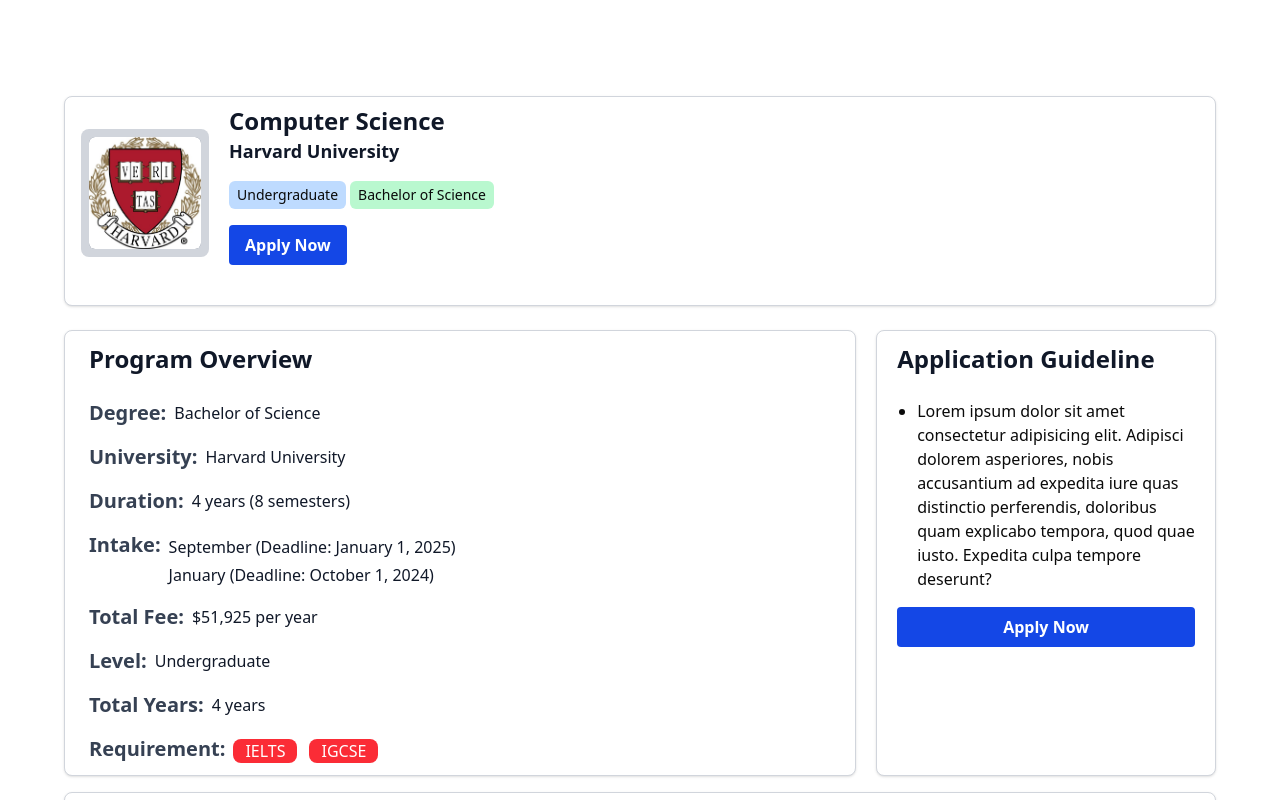
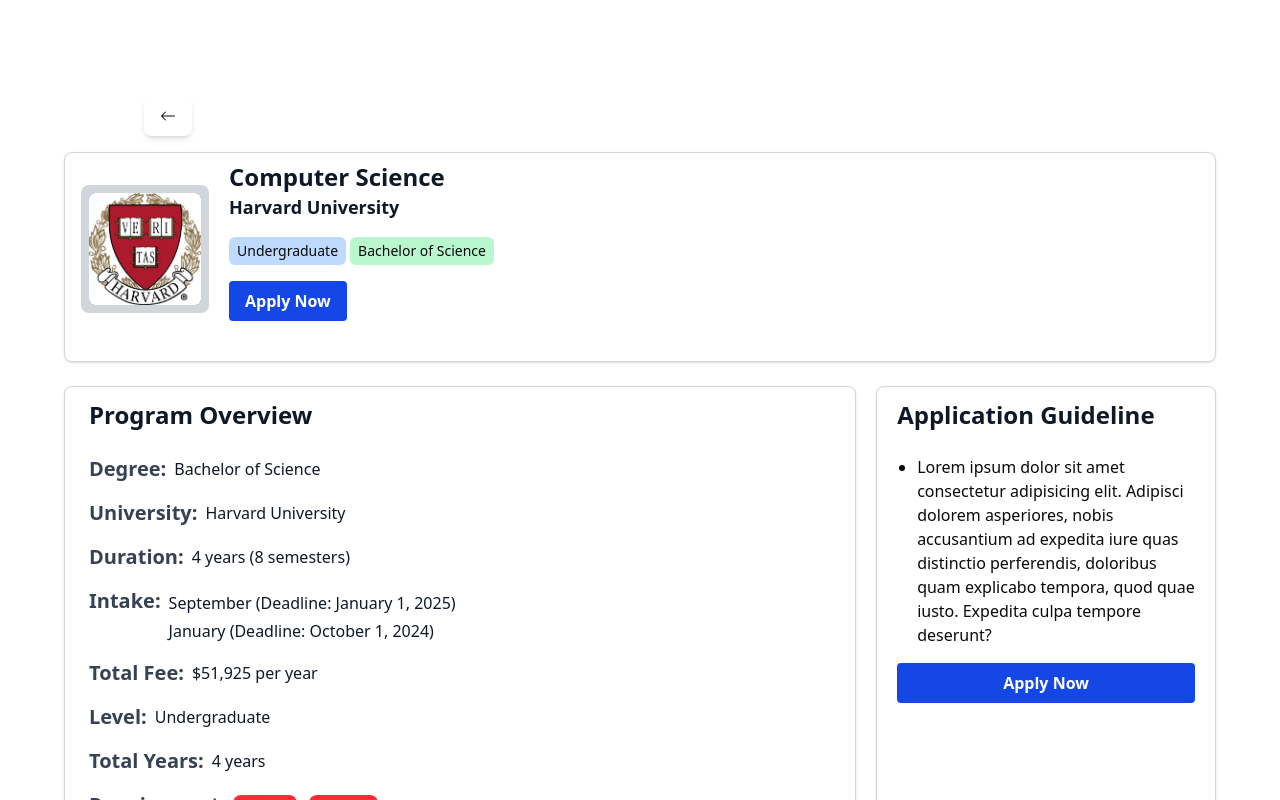
Before and after one commit to One-Project-One-Week/Unigator-Frontend, a Vue app: page /programs in a window 1280 px wide. Shown: the top 800 px of the page. Built offline with nearby package versions, Linux system fonts and the light colour scheme.

Commit message:
Program Detail Page

```diff
--- a/src/components/ProgramDetail.vue
+++ b/src/components/ProgramDetail.vue
@@ -1,10 +1,37 @@
 <script lang="ts" setup>
+import { useProgramStore } from '@/stores/useProgram';
+import { storeToRefs } from 'pinia';
+import { useRouter } from 'vue-router';
+// const props = defineProps({
+//     program: {
+//         type: Object,
+//         required: true
+//     },
+//     loading: {
+//         type: Boolean,
+//         required: true
+//     }
+// })
 
+const router = useRouter()
+
+const { program, loading } = storeToRefs(useProgramStore())
+
+// console.log(program.value)
 </script>
 
 <template>
     <section class="bg-white py-12 px-4 sm:px-6 lg:px-8">
+
         <div class="bg-white py-12 px-4 sm:px-6 lg:px-8">
+            <button @click="router.back()"
+                class="flex ml-20 mb-4 items-center justify-center rounded-md px-4 py-3 bg-white shadow-md hover:bg-gray-100 cursor-pointer">
+                <svg xmlns="http://www.w3.org/2000/svg" width="16" height="16" fill="currentColor"
+                    class="bi bi-arrow-left" viewBox="0 0 16 16">
+                    <path fill-rule="evenodd"
+                        d="M15 8a.5.5 0 0 0-.5-.5H2.707l3.147-3.146a.5.5 0 1 0-.708-.708l-4 4a.5.5 0 0 0 0 .708l4 4a.5.5 0 0 0 .708-.708L2.707 8.5H14.5A.5.5 0 0 0 15 8" />
+                </svg>
+            </button>
             <div class="max-w-7xl mx-auto">
                 <div
                     class="flex gap-5 items-center py-2 px-4 bg-white rounded-md mb-6 border-1 border-gray-300 shadow-sm">
```
